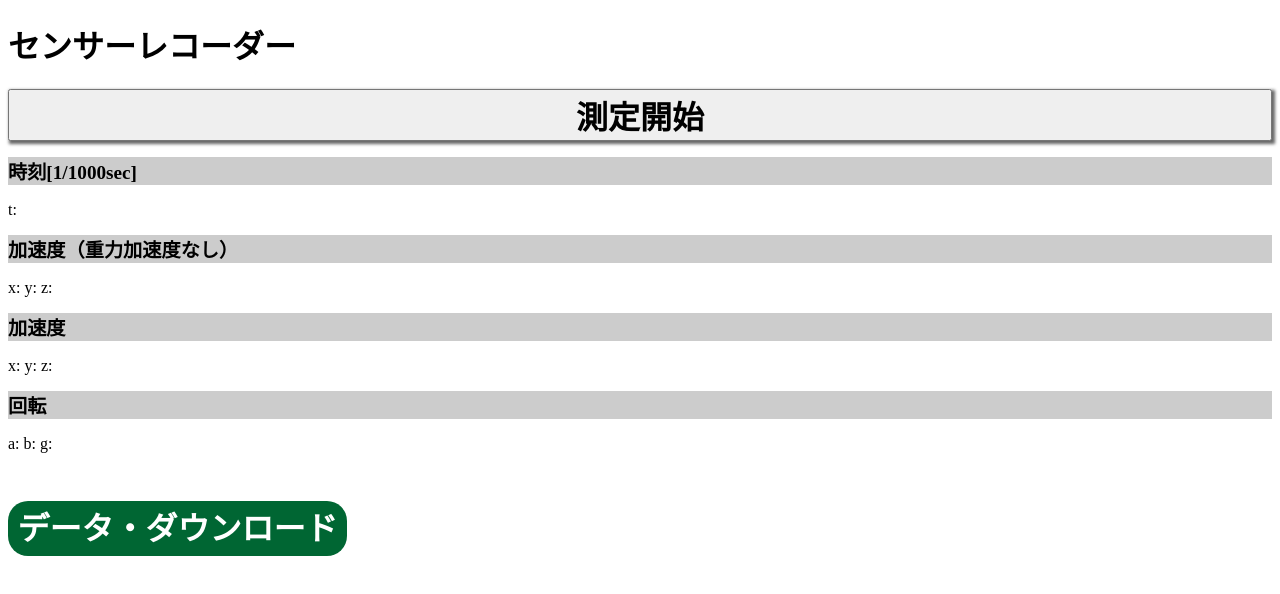
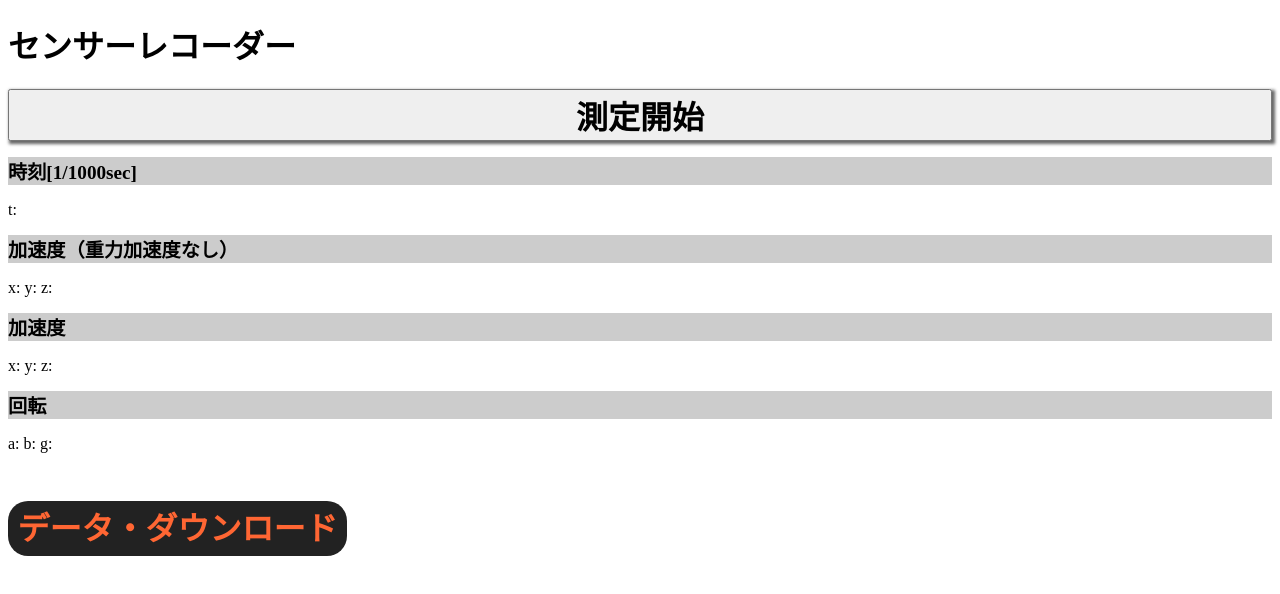
Before and after one commit to takahashioo/sensor_3, a plain HTML site: page index.html in a window 1280 px wide. Drawn offline with Linux system fonts and the light colour scheme.

Commit message:
Update sensor.css

```diff
--- a/sensor.css
+++ b/sensor.css
@@ -26,15 +26,15 @@ box-shadow: 2px 2px 3px 1px #666;
 
 }
 
-a#download{
+#download{
 border-radius: 20px;
 -webkit-border-radius: 20px;
 -moz-border-radius: 20px;
 
-background-color:#006633;
+background-color:#222222;
 padding:0.3em;
 font-size:2em;
-color:#ffffff;
+color:#ff6633;
 font-weight:bold;
 text-decoration:none;
 }
```
